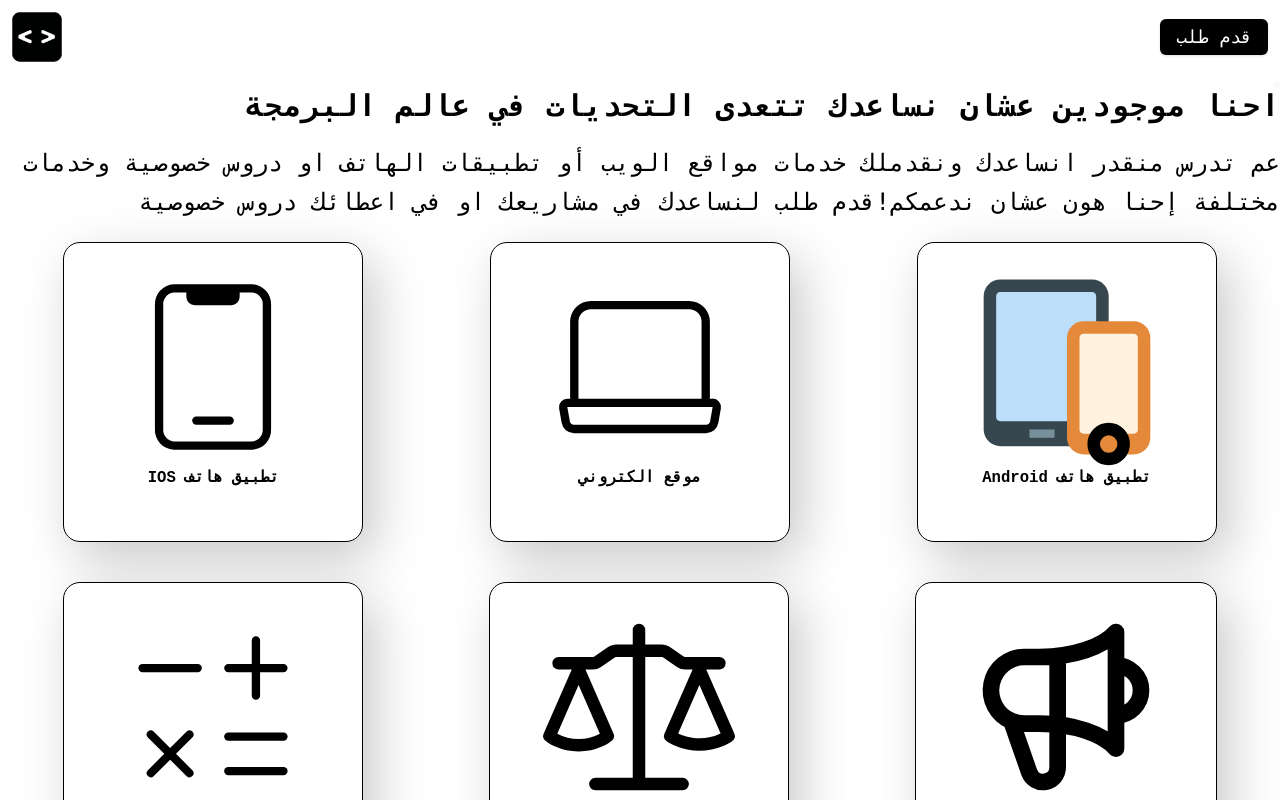
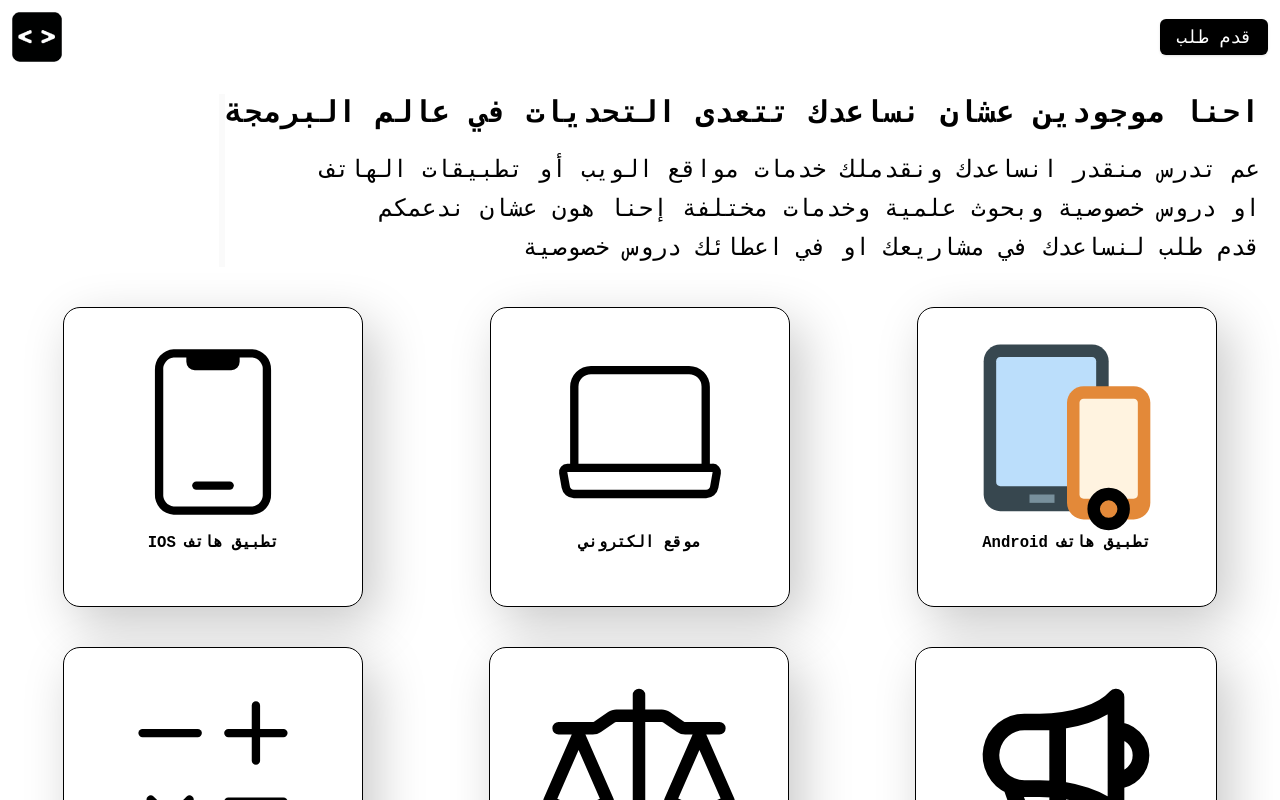
Before and after one commit to Zaidsaadedin1/codeMasters, a Next.js app: page / in a window 1280 px wide. Shown: the top 800 px of the page. Built offline with nearby package versions, Linux system fonts and the light colour scheme.

Commit message:
fexed main text

```diff
--- a/src/components/MainText/MainText.js
+++ b/src/components/MainText/MainText.js
@@ -3,7 +3,7 @@ import Animations from "./Animations";
 
 function MainText() {
   return (
-    <div className="bg-white flex flex-row  flex-wrap justify-end pt-2">
+    <div className="bg-white flex flex-row  flex-wrap justify-end p-5">
       <section className="animation "></section>
       <section className="">
         <motion.div
@@ -16,8 +16,10 @@ function MainText() {
             احنا موجودين عشان نساعدك تتعدى التحديات في عالم البرمجة
           </h3>
           <h4 className="text-2xl leading-relaxed font-mono">
-            عم تدرس منقدر انساعدك ونقدملك خدمات مواقع الويب أو تطبيقات الهاتف او
-            دروس خصوصية وخدمات مختلفة إحنا هون عشان ندعمكم!
+            عم تدرس منقدر انساعدك ونقدملك خدمات مواقع الويب أو تطبيقات الهاتف{" "}
+            <br />
+            او دروس خصوصية وبحوث علمية وخدمات مختلفة إحنا هون عشان ندعمكم
+            <br />
             <span className="text-2xl font-mono">
               قدم طلب لنساعدك في مشاريعك او في اعطائك دروس خصوصية
             </span>
```
